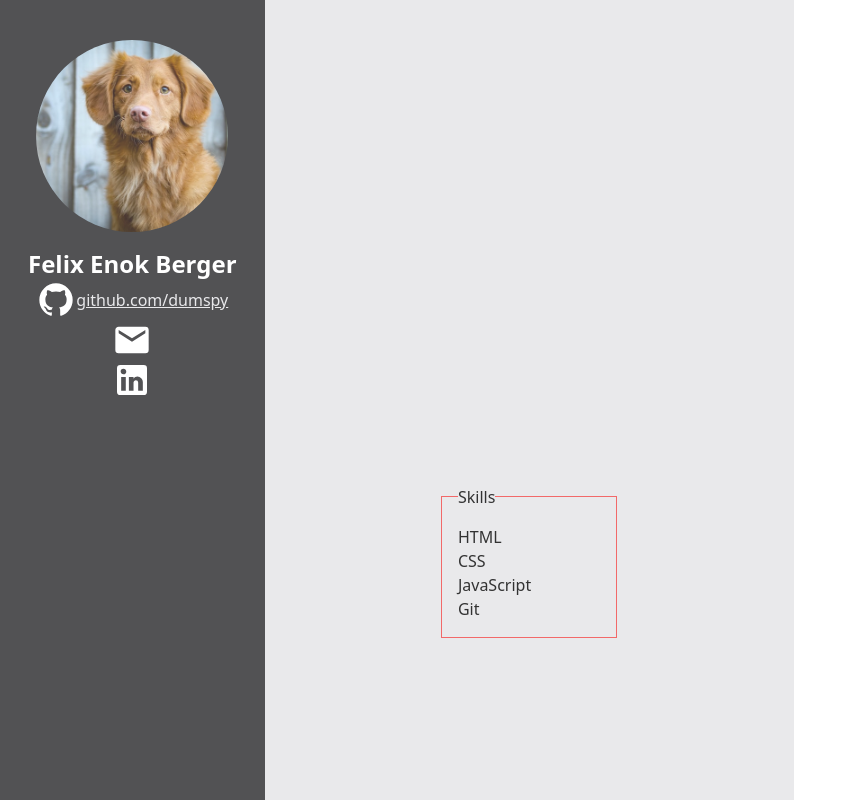
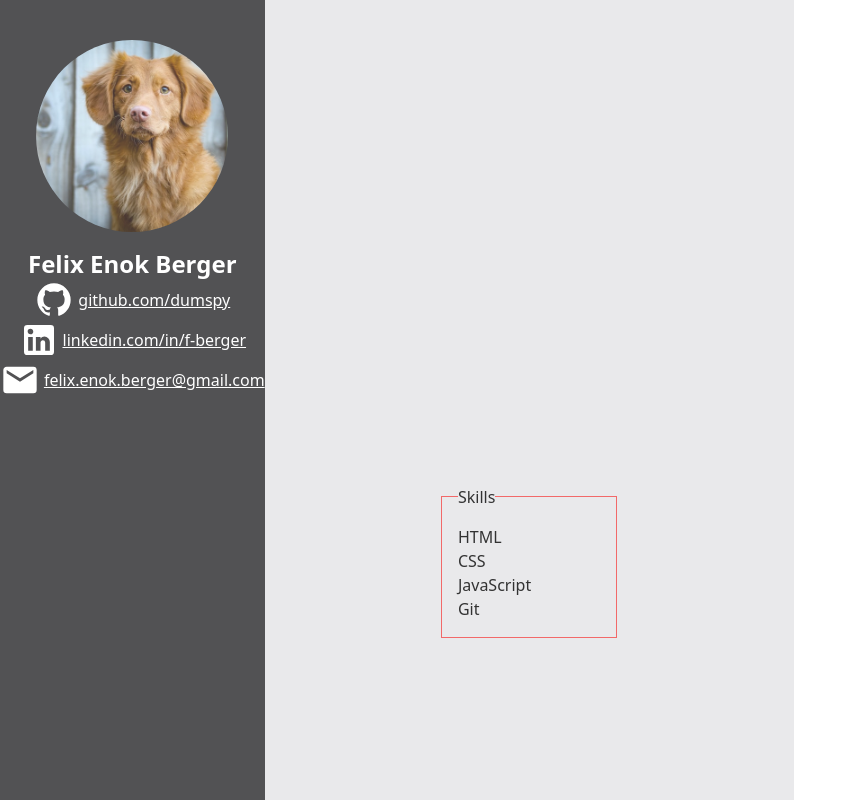
Before and after one commit to Dumspy/Resume-CV, a website: page src/index.html in a window 1280 px wide. Shown: the top 800 px of the page, without its empty margins (0-854 px from the left). Drawn offline with Linux system fonts and the light colour scheme.

Commit message:
Tiny progress

```diff
--- a/src/index.html
+++ b/src/index.html
@@ -14,24 +14,27 @@
             <h1 class="text-white text-2xl font-semibold">
                 Felix Enok Berger
             </h1>
-            <!-- GITHUB ICON -->
-            <a href="https://github.com/dumspy" class="text-zinc-200 flex items-center underline hover:text-zinc-400">
+            <a href="https://github.com/dumspy" class="text-white flex items-center underline gap-1">
                 <svg viewBox="0 0 24 24" class="fill-white w-10">
                     <path
                         d="M12 2A10 10 0 0 0 2 12c0 4.42 2.87 8.17 6.84 9.5c.5.08.66-.23.66-.5v-1.69c-2.77.6-3.36-1.34-3.36-1.34c-.46-1.16-1.11-1.47-1.11-1.47c-.91-.62.07-.6.07-.6c1 .07 1.53 1.03 1.53 1.03c.87 1.52 2.34 1.07 2.91.83c.09-.65.35-1.09.63-1.34c-2.22-.25-4.55-1.11-4.55-4.92c0-1.11.38-2 1.03-2.71c-.1-.25-.45-1.29.1-2.64c0 0 .84-.27 2.75 1.02c.79-.22 1.65-.33 2.5-.33c.85 0 1.71.11 2.5.33c1.91-1.29 2.75-1.02 2.75-1.02c.55 1.35.2 2.39.1 2.64c.65.71 1.03 1.6 1.03 2.71c0 3.82-2.34 4.66-4.57 4.91c.36.31.69.92.69 1.85V21c0 .27.16.59.67.5C19.14 20.16 22 16.42 22 12A10 10 0 0 0 12 2Z" />
                 </svg>
                 github.com/dumspy
             </a>
-            <!-- EMAIL ICON-->
-            <svg viewBox="0 0 24 24" class="fill-white w-10">
-                <path
+            <a href="www.linkedin.com/in/f-berger" class="text-white flex items-center underline gap-1">
+                <svg viewBox="0 0 24 24" class="fill-white w-10">
+                    <path
+                    d="M19 3a2 2 0 0 1 2 2v14a2 2 0 0 1-2 2H5a2 2 0 0 1-2-2V5a2 2 0 0 1 2-2h14m-.5 15.5v-5.3a3.26 3.26 0 0 0-3.26-3.26c-.85 0-1.84.52-2.32 1.3v-1.11h-2.79v8.37h2.79v-4.93c0-.77.62-1.4 1.39-1.4a1.4 1.4 0 0 1 1.4 1.4v4.93h2.79M6.88 8.56a1.68 1.68 0 0 0 1.68-1.68c0-.93-.75-1.69-1.68-1.69a1.69 1.69 0 0 0-1.69 1.69c0 .93.76 1.68 1.69 1.68m1.39 9.94v-8.37H5.5v8.37h2.77Z" />
+                </svg>
+                linkedin.com/in/f-berger
+            </a>
+            <a href="mailto:felix.enok.berger@gmail.com" class="text-white flex items-center underline gap-1">
+                <svg viewBox="0 0 24 24" class="fill-white w-10">
+                    <path
                     d="m20 8l-8 5l-8-5V6l8 5l8-5m0-2H4c-1.11 0-2 .89-2 2v12a2 2 0 0 0 2 2h16a2 2 0 0 0 2-2V6a2 2 0 0 0-2-2Z" />
-            </svg>
-            <!-- Linkedin -->
-            <svg viewBox="0 0 24 24" class="fill-white w-10">
-                <path
-                    d="M19 3a2 2 0 0 1 2 2v14a2 2 0 0 1-2 2H5a2 2 0 0 1-2-2V5a2 2 0 0 1 2-2h14m-.5 15.5v-5.3a3.26 3.26 0 0 0-3.26-3.26c-.85 0-1.84.52-2.32 1.3v-1.11h-2.79v8.37h2.79v-4.93c0-.77.62-1.4 1.39-1.4a1.4 1.4 0 0 1 1.4 1.4v4.93h2.79M6.88 8.56a1.68 1.68 0 0 0 1.68-1.68c0-.93-.75-1.69-1.68-1.69a1.69 1.69 0 0 0-1.69 1.69c0 .93.76 1.68 1.69 1.68m1.39 9.94v-8.37H5.5v8.37h2.77Z" />
-            </svg>
+                </svg>
+                felix.enok.berger@gmail.com
+            </a>
         </div>
         <div class="w-2/3 flex justify-center items-center">
             <fieldset class="w-1/3 h-fit border border-red-500 p-4">
```
Also changed, not shown: dist/output.css.
